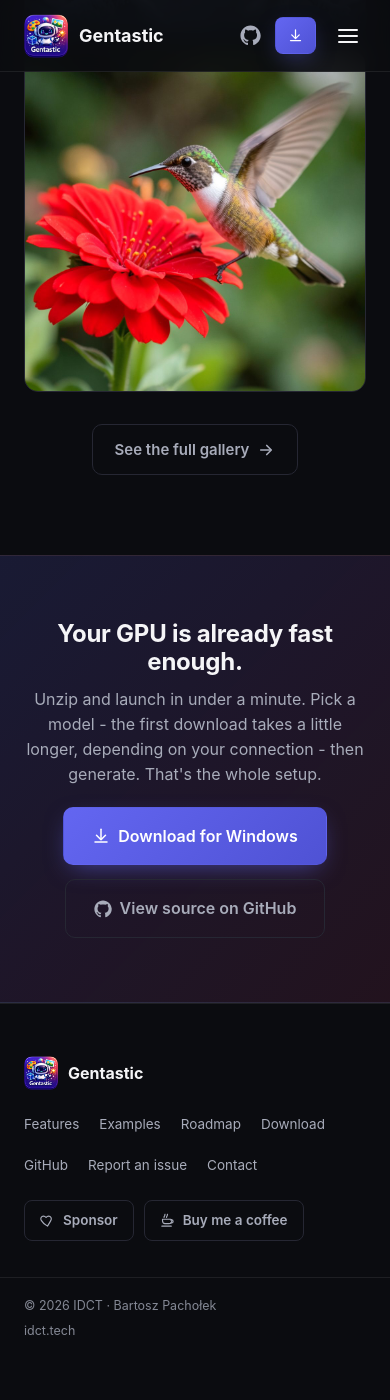
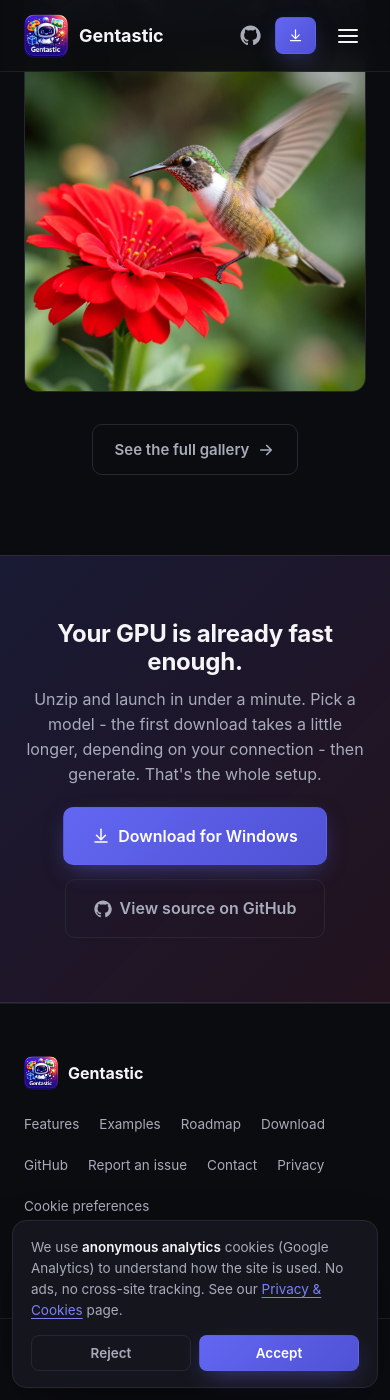
Before and after one commit to ideaconnect/gentastic, a Jekyll site: the page built from website/index.html, in a window 390 px wide and 1400 px high, scrolled down 5697 px. Built offline with Jekyll 4.4.1, drawn with Linux system fonts in a browser that asks for light colours; before the commit the page ends 7056 px from its top, so only the background shows below that.

Commit message:
Website: add opt-in Google Analytics, cookie consent, and a privacy policy
Matches the approach used on the NUTS and Helena sites.

- Google Analytics 4 (G-NG335XP03E) with a prior-consent model: gtag.js is
  injected only after the visitor Accepts (or returns with a stored, unexpired
  'granted' choice). Reject or no choice means nothing is sent to Google.
  Production builds only (_includes/analytics.html, gated on jekyll.environment).
- Cookie consent banner (_includes/consent.html + assets/js/consent.js): Accept
  or Reject, a 180-day re-ask, and a footer "Cookie preferences" control to
  withdraw or change the choice. Uses the site's own button styles.
- Privacy and Cookies page (privacy.md, /privacy/) plus a footer Privacy link.
  Plain-language, GDPR-oriented: controller, what is collected, prior consent,
  the exact cookies, legal basis, transfers, and how to opt out.

Co-Authored-By: Claude Opus 4.8 (1M context) <noreply@anthropic.com>

```diff
--- /dev/null
+++ b/website/_includes/analytics.html
@@ -0,0 +1,27 @@
+{% if jekyll.environment == "production" %}
+<!-- Google Analytics 4, prior-consent model. gtag.js is injected ONLY after the visitor
+     Accepts (or returns with a stored, unexpired 'granted' choice), so nothing contacts
+     Google before consent. Reject or no choice means it is never loaded. Production builds
+     only. See assets/js/consent.js and _includes/consent.html. -->
+<script>
+  window.dataLayer = window.dataLayer || [];
+  function gtag(){ dataLayer.push(arguments); }
+  window.__gaId = 'G-NG335XP03E';
+  window.loadGoogleAnalytics = function () {
+    if (window.__gaLoaded) return;
+    window.__gaLoaded = true;
+    var s = document.createElement('script');
+    s.async = true;
+    s.src = 'https://www.googletagmanager.com/gtag/js?id=' + window.__gaId;
+    document.head.appendChild(s);
+    gtag('js', new Date());
+    gtag('consent', 'default', { ad_storage: 'denied', ad_user_data: 'denied', ad_personalization: 'denied', analytics_storage: 'granted' });
+    gtag('config', window.__gaId);
+  };
+  // Returning visitor with a valid, unexpired 'granted' choice: load now.
+  try {
+    var __c = JSON.parse(localStorage.getItem('gentastic-consent') || 'null');
+    if (__c && __c.choice === 'granted' && __c.v === 1 && (Date.now() - __c.ts) < 15552000000) window.loadGoogleAnalytics();
+  } catch (e) {}
+</script>
+{% endif %}
--- /dev/null
+++ b/website/_includes/consent.html
@@ -0,0 +1,13 @@
+<div id="consent-banner" class="consent-banner" role="region" aria-label="Cookie consent" hidden>
+  <div class="consent-inner">
+    <p class="consent-text">
+      We use <strong>anonymous analytics</strong> cookies (Google Analytics) to understand how the site
+      is used. No ads, no cross-site tracking. See our
+      <a href="{{ '/privacy/' | relative_url }}">Privacy &amp; Cookies</a> page.
+    </p>
+    <div class="consent-actions">
+      <button type="button" id="consent-reject" class="btn btn-ghost btn-sm">Reject</button>
+      <button type="button" id="consent-accept" class="btn btn-primary btn-sm">Accept</button>
+    </div>
+  </div>
+</div>
--- a/website/_includes/footer.html
+++ b/website/_includes/footer.html
@@ -13,6 +13,8 @@
       <a href="{{ site.repo }}" target="_blank" rel="noopener">GitHub</a>
       <a href="{{ site.issues }}" target="_blank" rel="noopener">Report an issue</a>
       <a href="{{ '/contact/' | relative_url }}">Contact</a>
+      <a href="{{ '/privacy/' | relative_url }}">Privacy</a>
+      <button type="button" class="footer-link-btn" data-consent-open>Cookie preferences</button>
     </nav>
 
     <div class="footer-support">
--- a/website/_layouts/default.html
+++ b/website/_layouts/default.html
@@ -4,6 +4,7 @@
 <meta charset="utf-8" />
 <meta name="viewport" content="width=device-width, initial-scale=1" />
 {% include head-meta.html %}
+{% include analytics.html %}
 <link rel="stylesheet" href="{{ '/assets/css/style.css' | relative_url }}" />
 <noscript><style>.reveal{opacity:1!important;transform:none!important}</style></noscript>
 </head>
@@ -18,6 +19,9 @@
 
   {% include footer.html %}
 
+  {% include consent.html %}
+
   <script src="{{ '/assets/js/site.js' | relative_url }}" defer></script>
+  <script src="{{ '/assets/js/consent.js' | relative_url }}" defer></script>
 </body>
 </html>
--- a/website/assets/css/style.css
+++ b/website/assets/css/style.css
@@ -1469,6 +1469,142 @@ section {
   text-decoration: underline;
   text-underline-offset: 3px;
 }
+.prose ul {
+  margin: 0.75em 0 1em;
+  padding-left: 1.25em;
+  list-style: disc;
+}
+.prose li {
+  margin: 0.35em 0;
+}
+.prose strong {
+  color: var(--text);
+  font-weight: 600;
+}
+.prose code {
+  font-family: var(--font-mono);
+  font-size: 0.88em;
+  background: var(--surface-2);
+  border: 1px solid var(--border);
+  border-radius: 6px;
+  padding: 1px 6px;
+  color: var(--text);
+}
+.prose hr {
+  border: 0;
+  border-top: 1px solid var(--border-soft);
+  margin: 2.5em 0 1.5em;
+}
+.prose em {
+  color: var(--text-faint);
+}
+.prose table {
+  width: 100%;
+  border-collapse: collapse;
+  margin: 1em 0 1.5em;
+  font-size: 14px;
+}
+.prose th,
+.prose td {
+  text-align: left;
+  padding: 10px 14px;
+  border: 1px solid var(--border);
+}
+.prose th {
+  background: var(--surface-2);
+  color: var(--text);
+  font-weight: 600;
+}
+.prose td {
+  color: var(--text-muted);
+}
+.prose td code {
+  white-space: nowrap;
+}
+
+/* ==========================================================================
+   Cookie consent
+   ========================================================================== */
+
+.footer-link-btn {
+  background: none;
+  border: 0;
+  padding: 0;
+  margin: 0;
+  font: inherit;
+  color: inherit;
+  cursor: pointer;
+}
+.footer-link-btn:hover {
+  color: var(--text);
+}
+
+.consent-banner {
+  position: fixed;
+  inset: auto 0 0 0;
+  z-index: 80;
+  display: flex;
+  justify-content: center;
+  padding: 12px;
+  pointer-events: none;
+}
+/* Re-assert the hidden attribute: an author `display` rule otherwise overrides the UA
+   [hidden]{display:none}, which would leave the banner permanently visible. */
+.consent-banner[hidden] {
+  display: none;
+}
+.consent-inner {
+  pointer-events: auto;
+  width: min(720px, 100%);
+  display: flex;
+  flex-wrap: wrap;
+  align-items: center;
+  gap: 14px;
+  padding: 16px 18px;
+  background: var(--surface);
+  border: 1px solid var(--border);
+  border-radius: var(--radius);
+  box-shadow: var(--shadow);
+  animation: consent-in 0.35s ease both;
+}
+@keyframes consent-in {
+  from { opacity: 0; transform: translateY(14px); }
+  to { opacity: 1; transform: none; }
+}
+.consent-text {
+  flex: 1 1 260px;
+  margin: 0;
+  font-size: 13.5px;
+  line-height: 1.55;
+  color: var(--text-muted);
+}
+.consent-text strong {
+  color: var(--text);
+  font-weight: 600;
+}
+.consent-text a {
+  color: var(--accent-bright);
+  text-decoration: underline;
+  text-underline-offset: 3px;
+}
+.consent-actions {
+  display: flex;
+  gap: 8px;
+  flex: none;
+}
+@media (max-width: 480px) {
+  .consent-actions {
+    width: 100%;
+  }
+  .consent-actions .btn {
+    flex: 1;
+  }
+}
+@media (prefers-reduced-motion: reduce) {
+  .consent-inner {
+    animation: none;
+  }
+}
 
 /* ==========================================================================
    404
--- /dev/null
+++ b/website/assets/js/consent.js
@@ -0,0 +1,66 @@
+/* Cookie-consent controller, prior-consent model for Google Analytics 4.
+   - Banner shows on first visit, or when a stored choice is missing / expired
+     (>180 days) / from an older policy version, so consent is re-solicited.
+   - Accept  => inject and start GA (window.loadGoogleAnalytics, defined in the head
+                only in production) and persist {choice:'granted', ts, v}.
+   - Reject  => never load GA; if it was already loaded this session, deny + delete
+                the _ga cookies; persist {choice:'denied', ts, v}.
+   - Any [data-consent-open] element (footer "Cookie preferences") re-opens the
+     banner and moves focus into it (withdraw / change). */
+(function () {
+  "use strict";
+  var KEY = "gentastic-consent";
+  var VERSION = 1;
+  var MAX_AGE = 180 * 24 * 60 * 60 * 1000; // re-ask after 180 days
+  var banner = document.getElementById("consent-banner");
+
+  function read() {
+    try {
+      var c = JSON.parse(localStorage.getItem(KEY) || "null");
+      if (!c || c.v !== VERSION || (Date.now() - c.ts) > MAX_AGE) return null;
+      return c;
+    } catch (e) { return null; }
+  }
+  function write(choice) {
+    try { localStorage.setItem(KEY, JSON.stringify({ choice: choice, ts: Date.now(), v: VERSION })); } catch (e) {}
+  }
+  function hide() { if (banner) banner.hidden = true; }
+  function show() { if (banner) banner.hidden = false; }
+
+  function clearGACookies() {
+    var names = ["_ga"];
+    if (window.__gaId) names.push("_ga_" + window.__gaId.replace(/^G-/, ""));
+    names.forEach(function (n) {
+      document.cookie = n + "=; Max-Age=0; path=/";
+      document.cookie = n + "=; Max-Age=0; path=/; domain=." + location.hostname;
+    });
+  }
+
+  function decide(choice) {
+    var granted = choice === "granted";
+    write(granted ? "granted" : "denied");
+    if (granted) {
+      if (typeof window.loadGoogleAnalytics === "function") window.loadGoogleAnalytics();
+    } else {
+      if (typeof window.gtag === "function") window.gtag("consent", "update", { analytics_storage: "denied" });
+      clearGACookies();
+    }
+    hide();
+  }
+
+  var accept = document.getElementById("consent-accept");
+  var reject = document.getElementById("consent-reject");
+  if (accept) accept.addEventListener("click", function () { decide("granted"); });
+  if (reject) reject.addEventListener("click", function () { decide("denied"); });
+
+  // Footer "Cookie preferences" (or any [data-consent-open]) re-opens the banner.
+  document.querySelectorAll("[data-consent-open]").forEach(function (el) {
+    el.addEventListener("click", function (e) {
+      e.preventDefault();
+      show();
+      if (reject) reject.focus(); // user-initiated reopen -> move focus into the banner (a11y)
+    });
+  });
+
+  if (!read()) show(); // first visit, or consent absent / expired / versioned-out
+})();
```
Also changed, not shown: website/privacy.md (added, +89 -0 lines).
